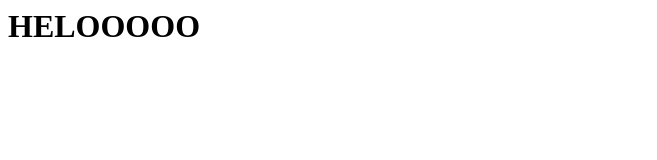
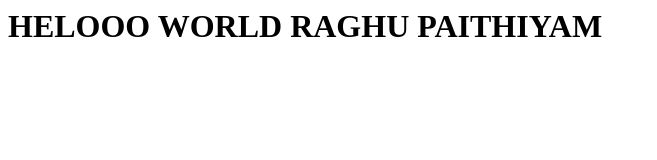
Before and after one commit to cloudmadhan/pro, a plain HTML site: page index.html in a window 1280 px wide. Shown: the whole page, without its empty margins (0-657 px from the left). Drawn offline with Linux system fonts and the light colour scheme.

Commit message:
Update index.html

```diff
--- a/index.html
+++ b/index.html
@@ -1 +1 @@
-<h1>HELOOOOO</h1>
+<h1>HELOOO WORLD RAGHU PAITHIYAM</h1>
```
